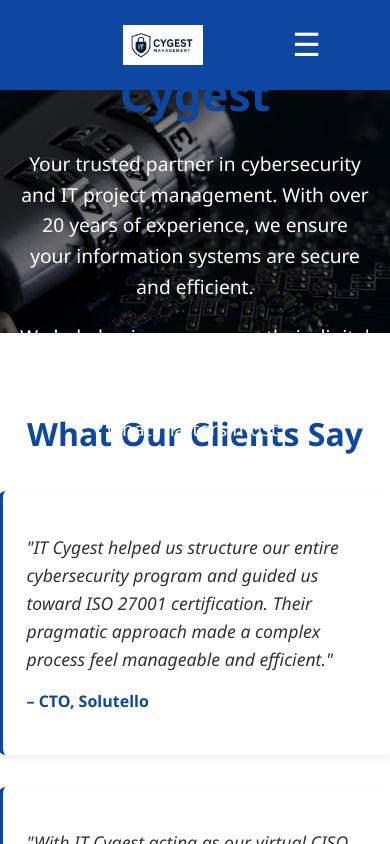
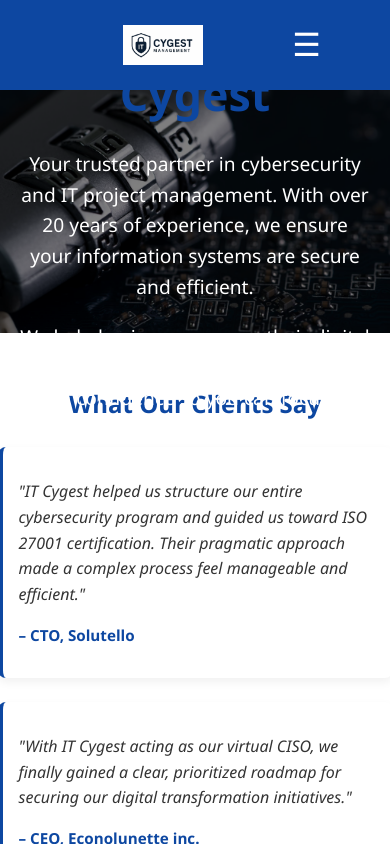
Before and after one commit to itcygestadmin/itcygest-vitrine, a React (Create React App) app: page /testimonials in a window 390 px wide. Shown: the top 844 px of the page. Built offline with nearby package versions, Linux system fonts and the light colour scheme.

Commit message:
ajout interactive response

```diff
--- a/src/components/Faq.css
+++ b/src/components/Faq.css
@@ -37,3 +37,26 @@
   .faq-box, .faq-rectangle {
     border: 2px solid #ccc; /* Ajoute une bordure pour mieux visualiser */
   }
+  @media screen and (max-width: 768px) {
+  .faq-row {
+    flex-direction: column;
+    width: 100%;
+    gap: 15px;
+  }
+
+  .faq-box {
+    max-width: 100%;
+    padding: 20px;
+    font-size: 0.95rem;
+  }
+
+  .faq-rectangle {
+    width: 90%;
+    padding: 15px;
+    font-size: 0.95rem;
+  }
+
+  .faq-container {
+    padding: 20px 10px;
+  }
+}
--- a/src/components/Navbar.css
+++ b/src/components/Navbar.css
@@ -57,7 +57,7 @@
   /* ✅ Adaptation du menu pour les écrans mobiles */
   @media screen and (max-width: 768px) {
     .menu-toggle {
-      display: block; /* ✅ Affiche le bouton menu */
+      display: list-item; /* ✅ Affiche le bouton menu */
     }
 
     .nav-links {
--- a/src/components/Testimonials.css
+++ b/src/components/Testimonials.css
@@ -41,3 +41,31 @@
     font-weight: bold;
     color: #0d47a1;
   }
+
+  @media screen and (max-width: 768px) {
+  .testimonials-section {
+    padding: 2rem 1rem;
+  }
+
+  .testimonials-title {
+    font-size: 1.5rem;
+    margin-bottom: 1.5rem;
+  }
+
+  .testimonials-list {
+    gap: 1.5rem;
+  }
+
+  .testimonial-card {
+    padding: 1rem;
+    font-size: 0.95rem;
+  }
+
+  .testimonial-feedback {
+    font-size: 1rem;
+  }
+
+  .testimonial-author {
+    font-size: 0.95rem;
+  }
+}
```
